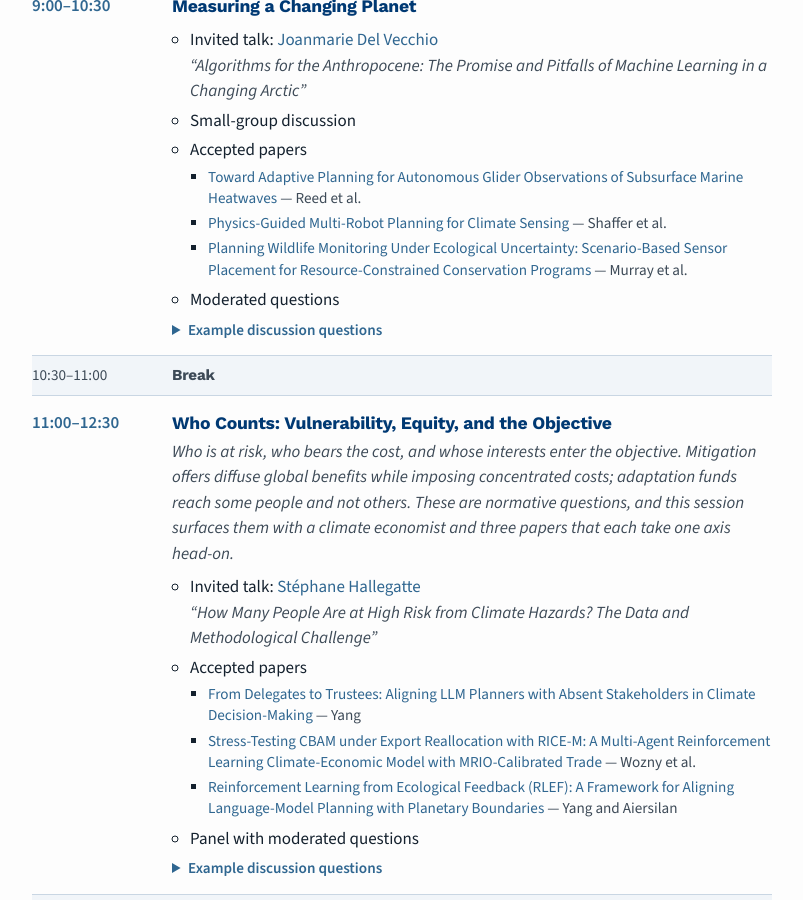
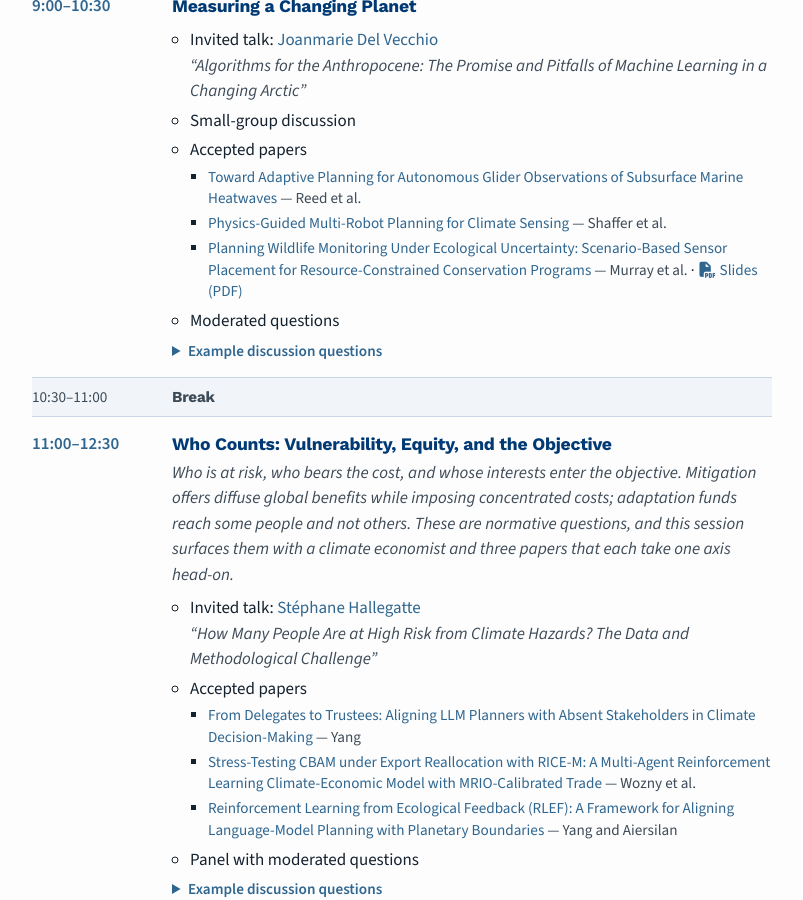
Before and after one commit to plan4planet/plan4planet.github.io, a Jekyll site: the page built from pages/schedule.md, in a window 1280 px wide and 900 px high, scrolled down 2190 px. Shown: the whole window, without its empty margins (238-1041 px from the left). Built offline with Jekyll 4.4.1, drawn with Linux system fonts in a browser that asks for light colours; nearby versions of some CDN libraries.

Commit message:
content: add Hannah Murray's paper-talk slides to the program

```diff
--- a/_data/schedule.yml
+++ b/_data/schedule.yml
@@ -115,6 +115,7 @@
               title: Physics-Guided Multi-Robot Planning for Climate Sensing
             - authors: Murray et al.
               title: "Planning Wildlife Monitoring Under Ecological Uncertainty: Scenario-Based Sensor Placement for Resource-Constrained Conservation Programs"
+              slides: murray-planning-wildlife-monitoring.pdf
         - label: Moderated questions
       prompts:
         - "How can planning research help improve the scope, scale, and cost of climate data to support climate modeling and environmental monitoring?"
```
Also changed, not shown: 1 other file.
